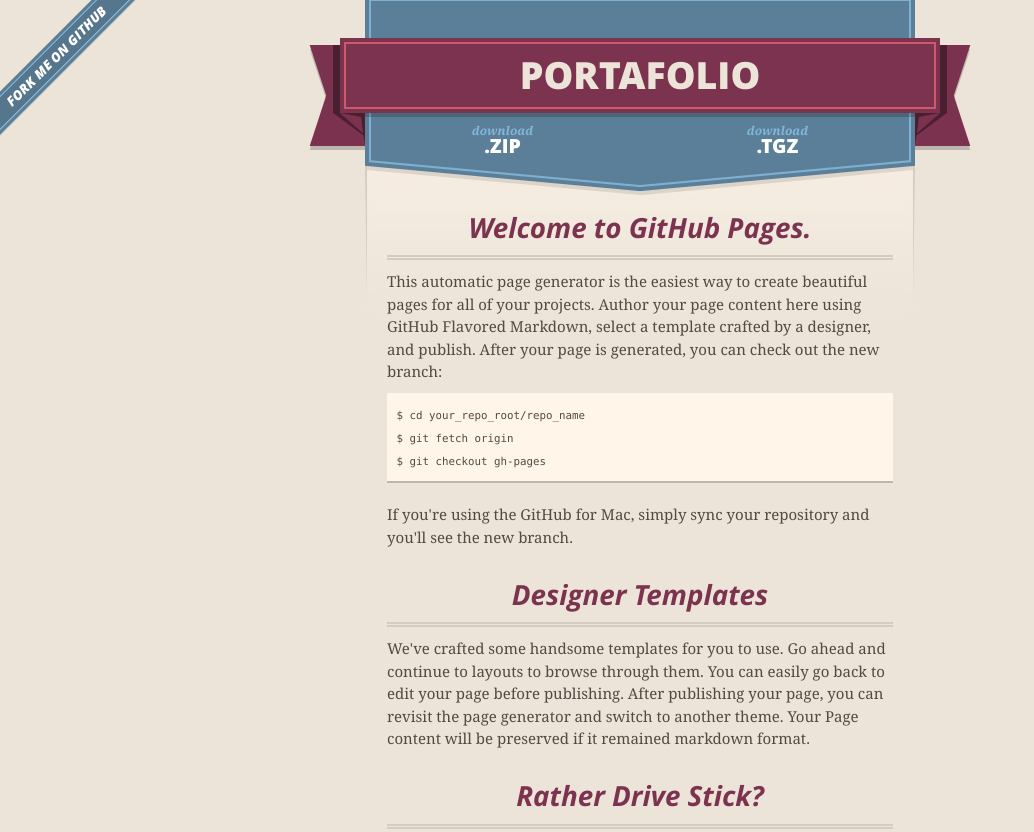
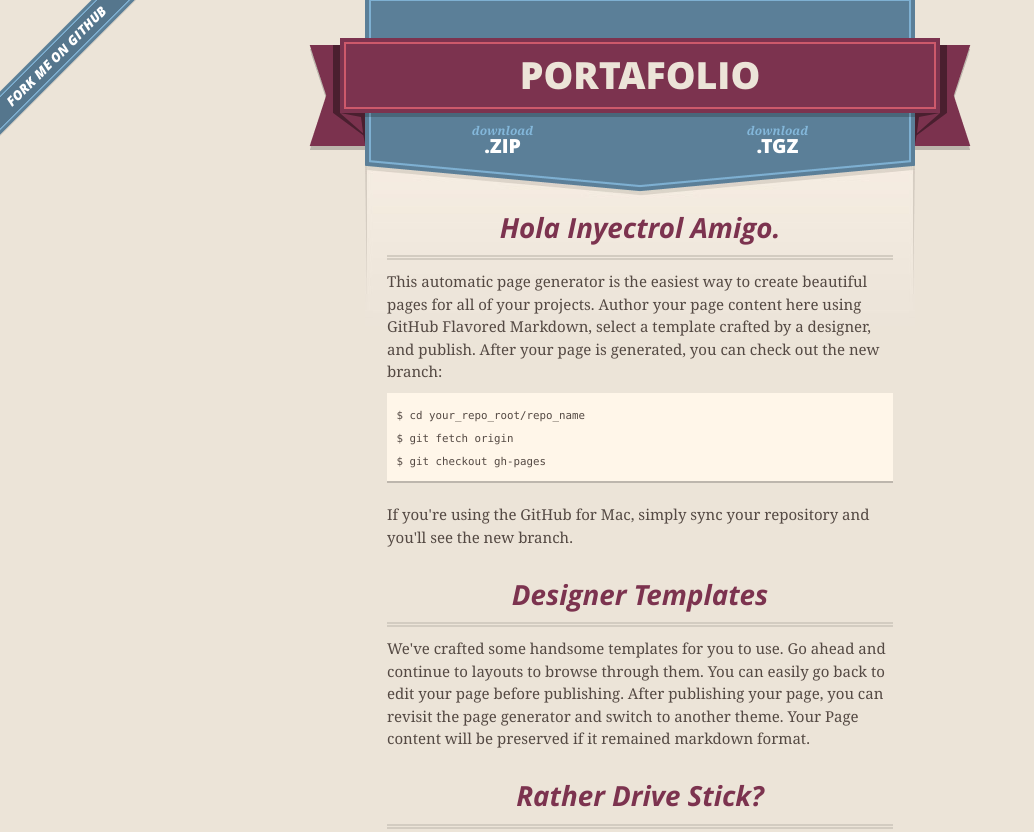
Before and after one commit to a3cortes/portafolio, a plain HTML site: page index.html in a window 1280 px wide. Shown: the top 832 px of the page, without its empty margins (0-1034 px from the left). Drawn offline with nearby package versions, Linux system fonts and the light colour scheme.

Commit message:
Update index.html
primer commit

```diff
--- a/index.html
+++ b/index.html
@@ -47,7 +47,7 @@
 
       <section id="main_content">
         <h3>
-<a id="welcome-to-github-pages" class="anchor" href="#welcome-to-github-pages" aria-hidden="true"><span class="octicon octicon-link"></span></a>Welcome to GitHub Pages.</h3>
+<a id="welcome-to-github-pages" class="anchor" href="#welcome-to-github-pages" aria-hidden="true"><span class="octicon octicon-link"></span></a>Hola Inyectrol Amigo.</h3>
 
 <p>This automatic page generator is the easiest way to create beautiful pages for all of your projects. Author your page content here using GitHub Flavored Markdown, select a template crafted by a designer, and publish. After your page is generated, you can check out the new branch:</p>
 
```
